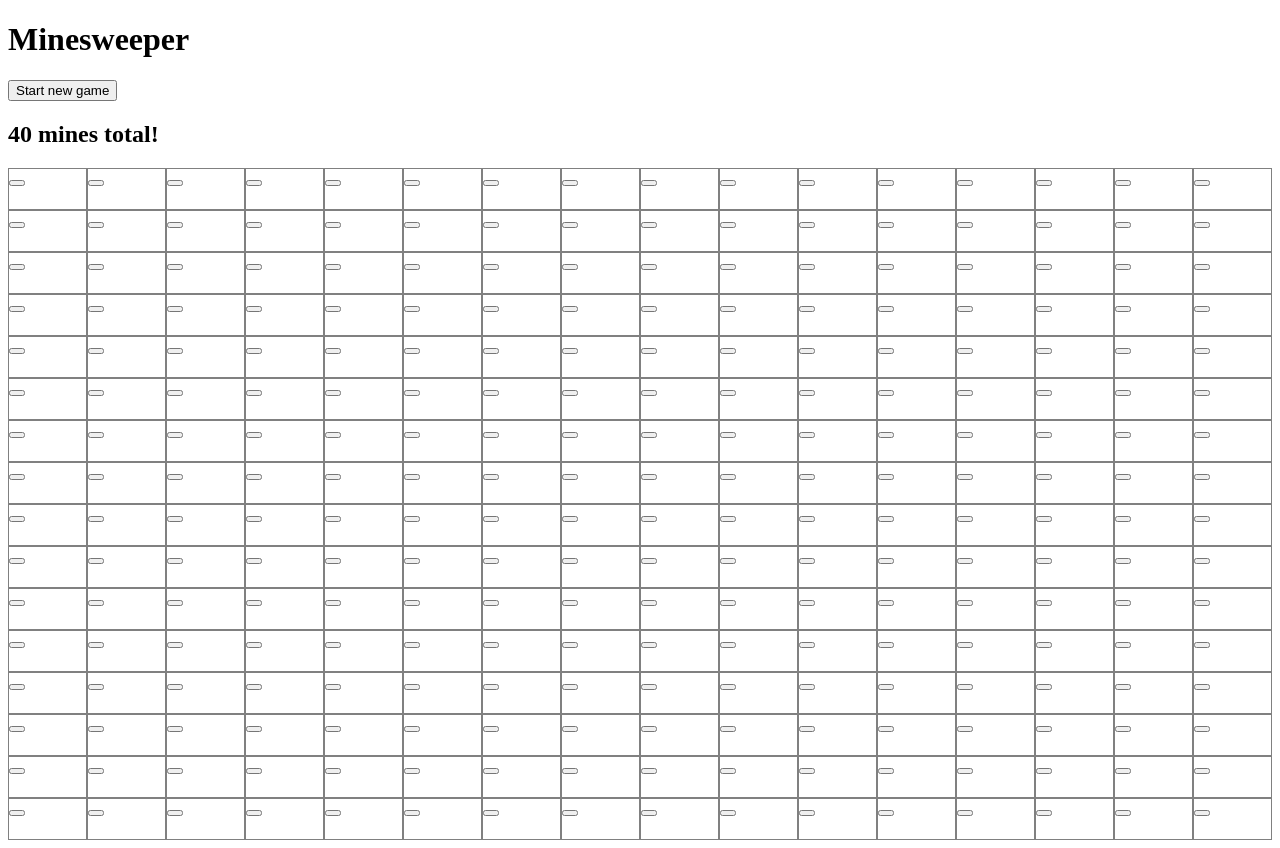
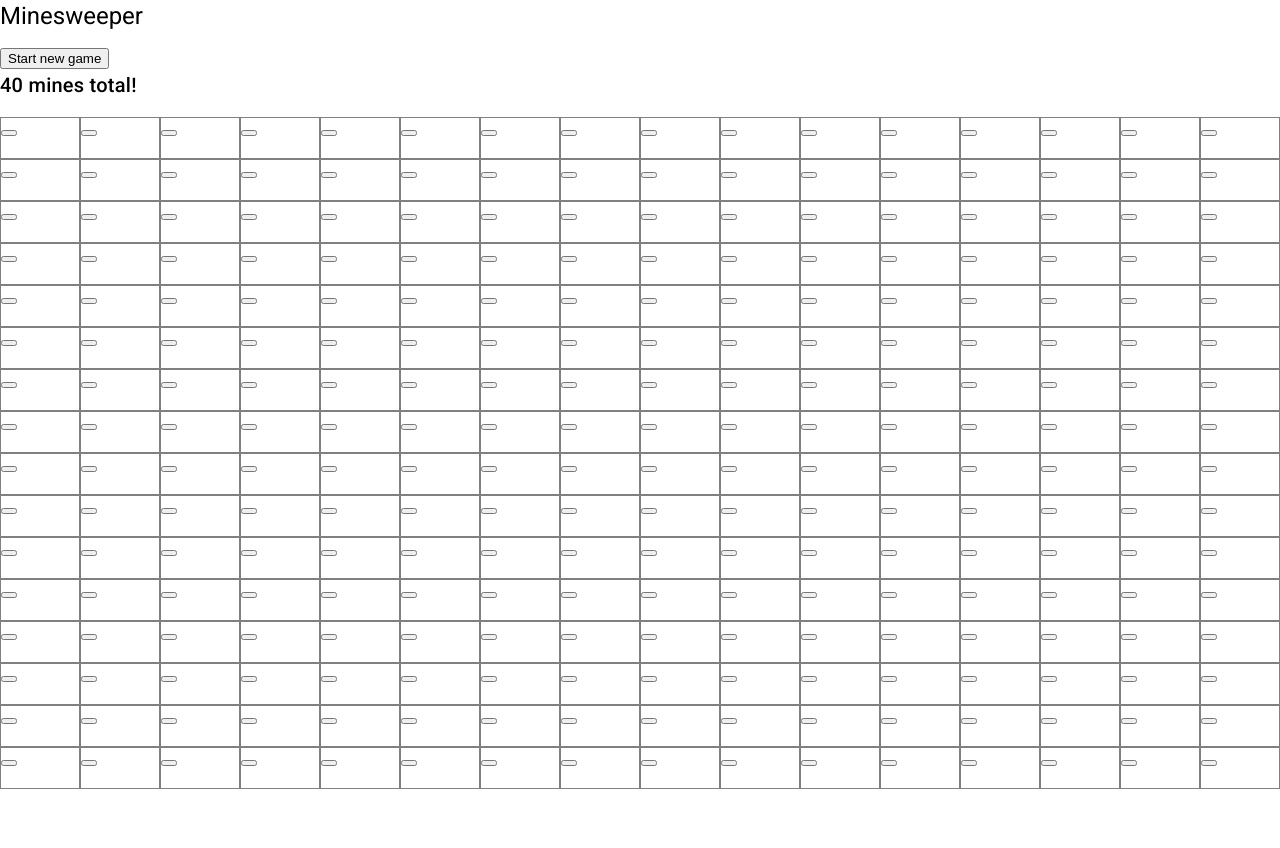
Before and after one commit to vishvak-ravi/minesweeper, an Angular app: page / in a window 1280 px wide. After the commit the page ends 800 px from the top, so only its background shows below. Built offline with nearby package versions, Linux system fonts and the light colour scheme.

Commit message:
Added Angular Material to project

```diff
--- a/angular.json
+++ b/angular.json
@@ -30,6 +30,7 @@
               "src/assets"
             ],
             "styles": [
+              "@angular/material/prebuilt-themes/pink-bluegrey.css",
               "src/styles.scss"
             ],
             "scripts": []
@@ -93,6 +94,7 @@
               "src/assets"
             ],
             "styles": [
+              "@angular/material/prebuilt-themes/pink-bluegrey.css",
               "src/styles.scss"
             ],
             "scripts": []
--- a/package.json
+++ b/package.json
@@ -11,10 +11,12 @@
   "private": true,
   "dependencies": {
     "@angular/animations": "^16.2.0",
+    "@angular/cdk": "^16.2.3",
     "@angular/common": "^16.2.0",
     "@angular/compiler": "^16.2.0",
     "@angular/core": "^16.2.0",
     "@angular/forms": "^16.2.0",
+    "@angular/material": "^16.2.3",
     "@angular/platform-browser": "^16.2.0",
     "@angular/platform-browser-dynamic": "^16.2.0",
     "@angular/router": "^16.2.0",
--- a/src/app/app.module.ts
+++ b/src/app/app.module.ts
@@ -5,6 +5,7 @@
 import { AppComponent } from './app.component';
 import { SquareComponent } from './square/square.component';
 import { BoardComponent } from './board/board.component';
+import { BrowserAnimationsModule } from '@angular/platform-browser/animations';
 
 @NgModule({
   declarations: [
@@ -14,7 +15,8 @@
   ],
   imports: [
     BrowserModule,
-    AppRoutingModule
+    AppRoutingModule,
+    BrowserAnimationsModule
   ],
   providers: [],
   bootstrap: [AppComponent]
--- a/src/index.html
+++ b/src/index.html
@@ -6,8 +6,11 @@
   <base href="/">
   <meta name="viewport" content="width=device-width, initial-scale=1">
   <link rel="icon" type="image/x-icon" href="favicon.ico">
+  <link rel="preconnect" href="https://fonts.gstatic.com">
+  <link href="https://fonts.googleapis.com/css2?family=Roboto:wght@300;400;500&display=swap" rel="stylesheet">
+  <link href="https://fonts.googleapis.com/icon?family=Material+Icons" rel="stylesheet">
 </head>
-<body>
+<body class="mat-typography">
   <app-root></app-root>
 </body>
 </html>
--- a/src/styles.scss
+++ b/src/styles.scss
@@ -1 +1,4 @@
 /* You can add global styles to this file, and also import other style files */
+
+html, body { height: 100%; }
+body { margin: 0; font-family: Roboto, "Helvetica Neue", sans-serif; }
```
Also changed, not shown: 1 other file (tests, documents, lock files or other folders).
